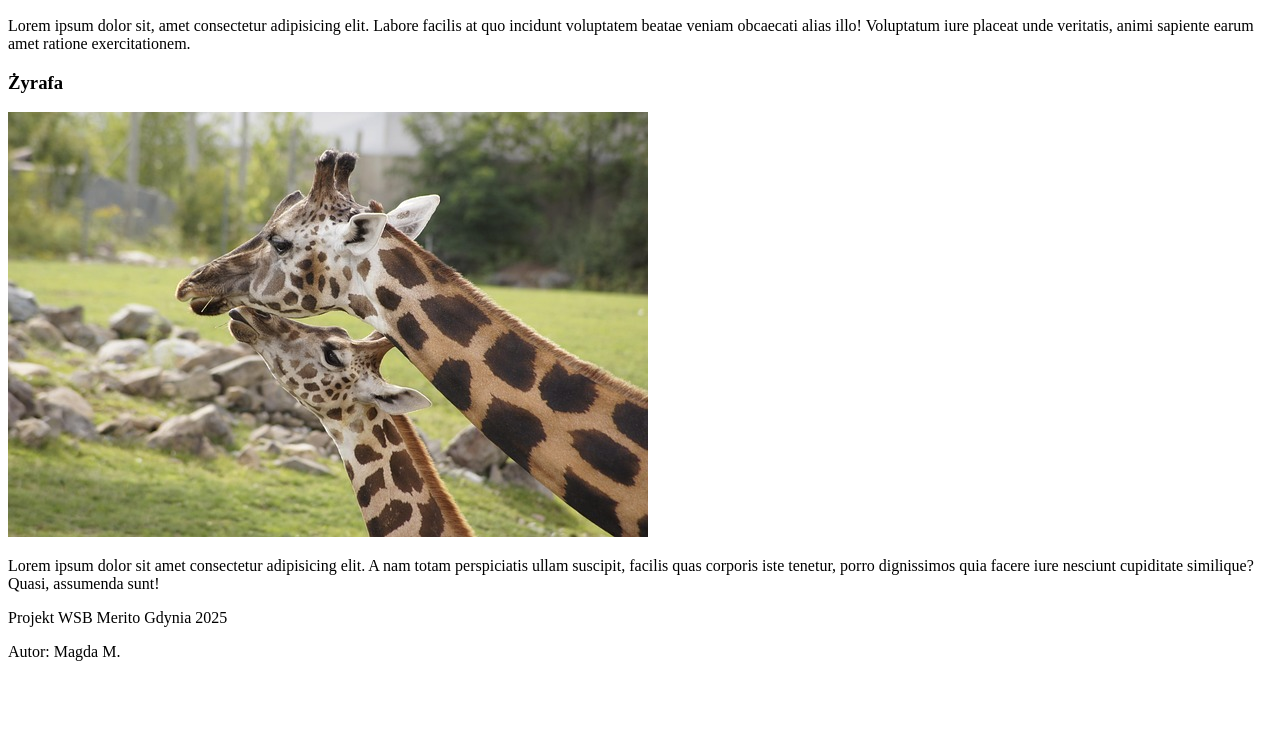
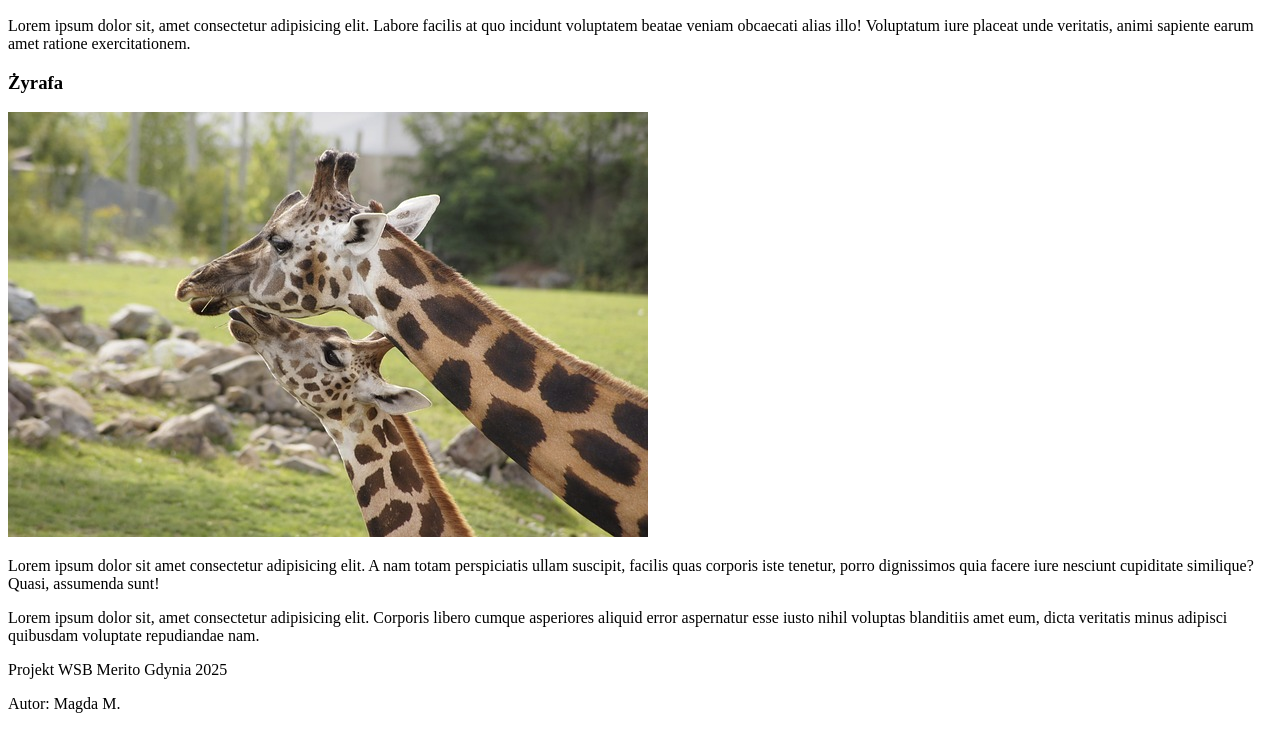
Before and after one commit to magdamadejwsb/WZ_INLN3_hyb_wszyscy, a plain HTML site: page index.html in a window 1280 px wide. Shown: the part 1043-1772 px from the top of the page. Before the commit the page ends 1720 px from the top, so only its background shows below. Drawn offline with Linux system fonts and the light colour scheme.

Commit message:
dodaj opis do zyrafy

```diff
--- a/index.html
+++ b/index.html
@@ -25,6 +25,7 @@
             <h3>Żyrafa</h3>
             <img src="./img/zyrafa.jpg" alt="">
             <p>Lorem ipsum dolor sit amet consectetur adipisicing elit. A nam totam perspiciatis ullam suscipit, facilis quas corporis iste tenetur, porro dignissimos quia facere iure nesciunt cupiditate similique? Quasi, assumenda sunt!</p>
+            <p>Lorem ipsum dolor sit, amet consectetur adipisicing elit. Corporis libero cumque asperiores aliquid error aspernatur esse iusto nihil voluptas blanditiis amet eum, dicta veritatis minus adipisci quibusdam voluptate repudiandae nam.</p>
         </section>
     </main>
     <footer>
```
